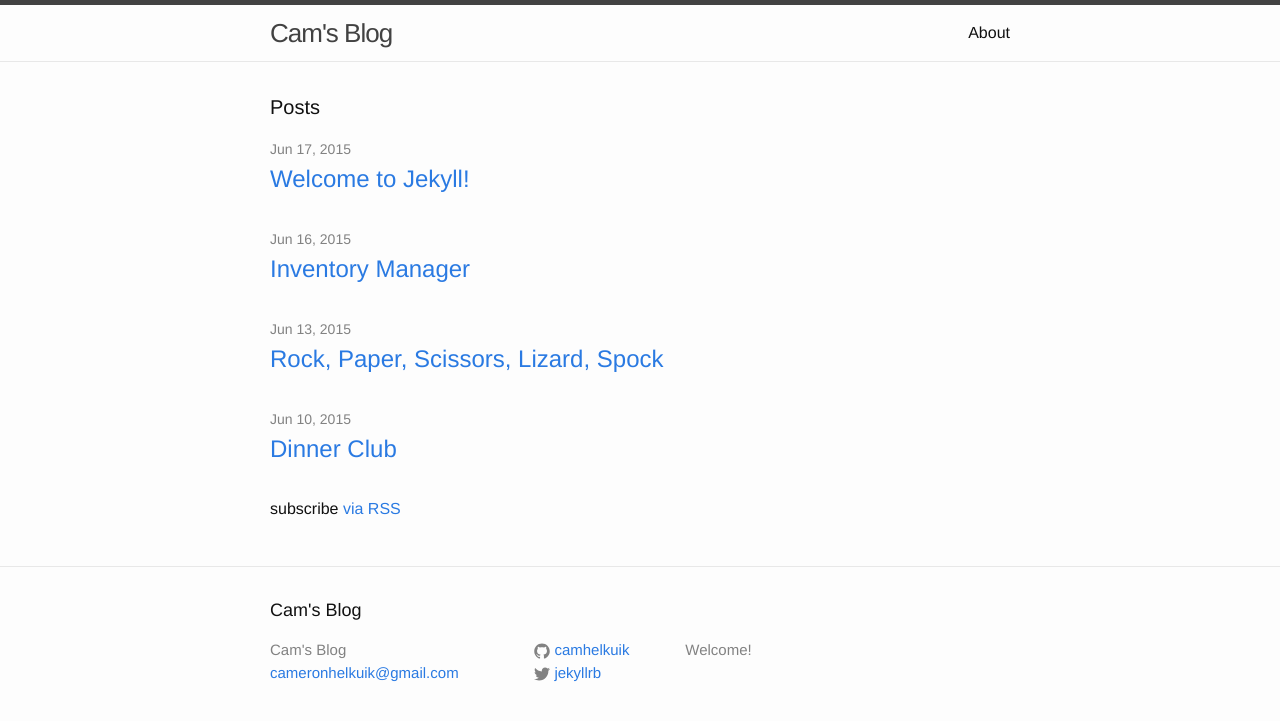
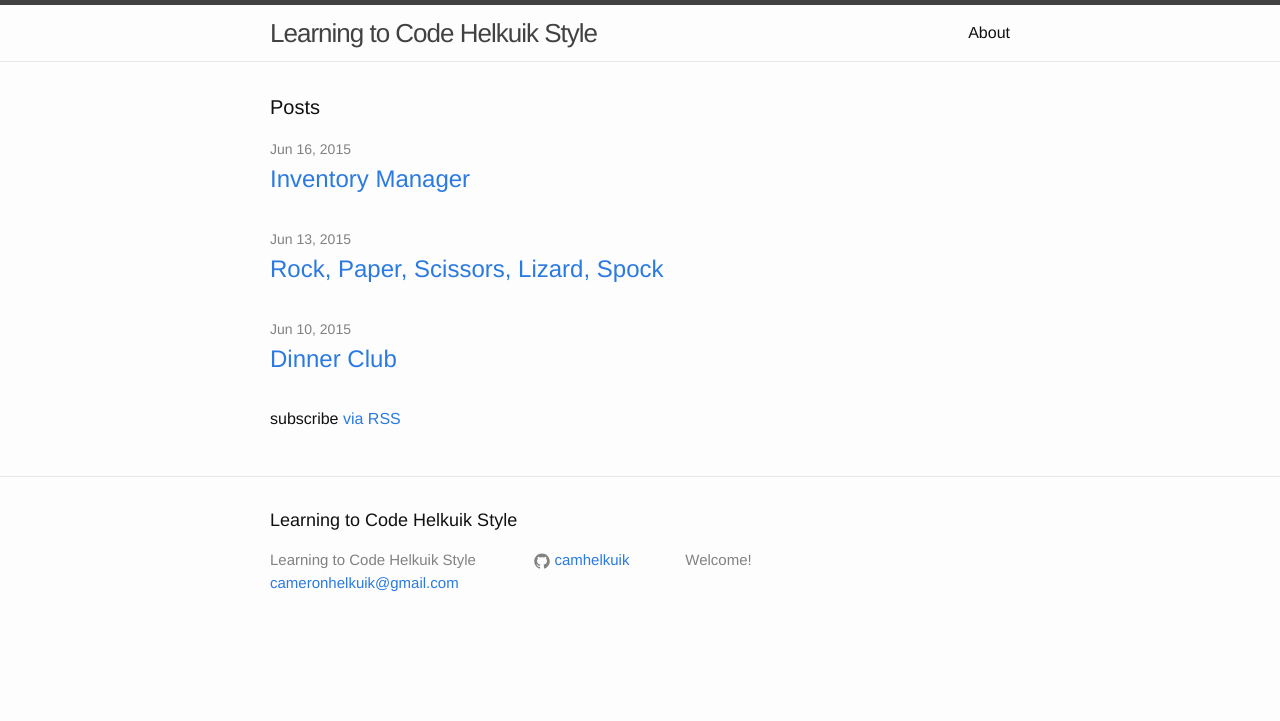
Before and after one commit to camhelkuik/camhelkuik, a Jekyll site: the page built from index.html, in a window 1280 px wide. Shown: the top 721 px of the page. Built offline with Jekyll 4.4.1, drawn with Linux system fonts in a browser that asks for light colours; Markdown is read by kramdown in place of the engine named in the settings.

Commit message:
changed blog name

```diff
--- a/_config.yml
+++ b/_config.yml
@@ -1,11 +1,10 @@
 # Site settings
-title: Cam's Blog
+title: Learning to Code Helkuik Style
 email: cameronhelkuik@gmail.com
 description: > # this means to ignore newlines until "baseurl:"
   Welcome!
 baseurl: "" # the subpath of your site, e.g. /blog/
 url: "http://yourdomain.com" # the base hostname & protocol for your site
-twitter_username: jekyllrb
 github_username:  camhelkuik
 
 # Build settings
```
Also changed, not shown: _posts/2015-06-17-welcome-to-jekyll.markdown (deleted, +0 -25 lines).
